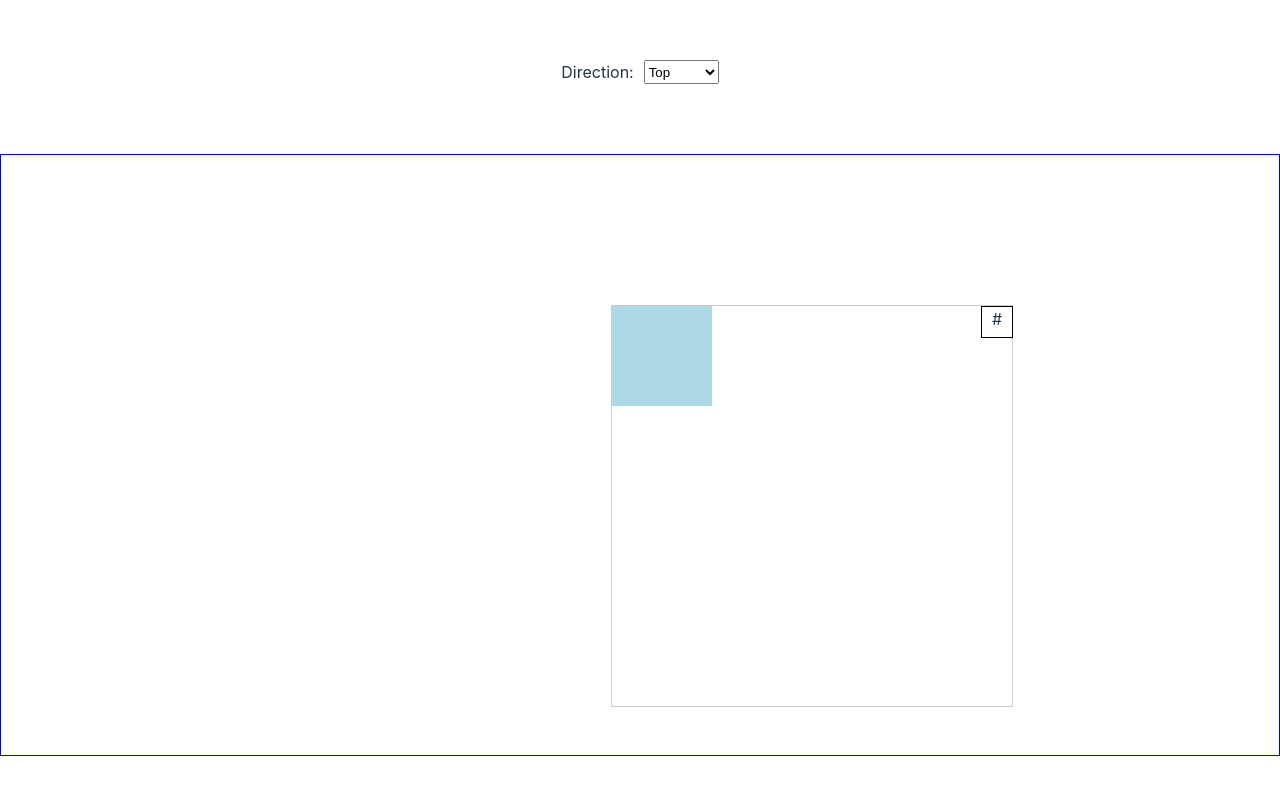
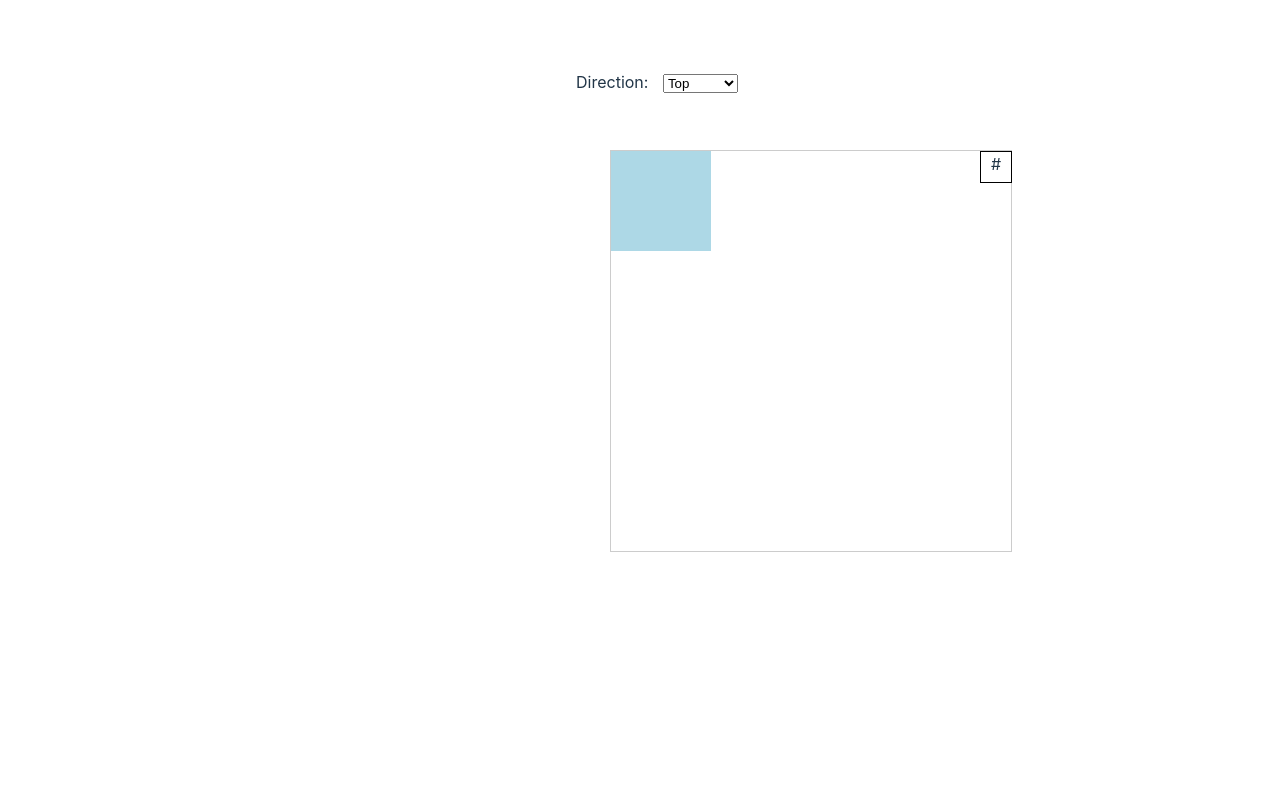
Before and after one commit to h-zahar/basic-dnd, a React (Vite) app: page / in a window 1280 px wide. Shown: the top 794 px of the page. Built offline with nearby package versions, Linux system fonts and the light colour scheme.

Commit message:
Removed Blue Lining

```diff
--- a/src/App.tsx
+++ b/src/App.tsx
@@ -164,8 +164,9 @@ const App = () => {
         style={{
           marginBottom: 70,
           marginTop: 60,
-          display: "flex",
-          justifyContent: "center",
+          position: "fixed",
+          top: 10,
+          left: "45%",
         }}
       >
         <label style={{ marginRight: "10px" }}>Direction: </label>
@@ -191,8 +192,8 @@ const App = () => {
           // flexDirection: "column",
           // justifyContent: "center",
           alignItems: "center",
-          border: "1px solid blue",
-          height: "75vh",
+          // border: "1px solid blue",
+          height: "99.5vh",
         }}
       >
         <div
```
